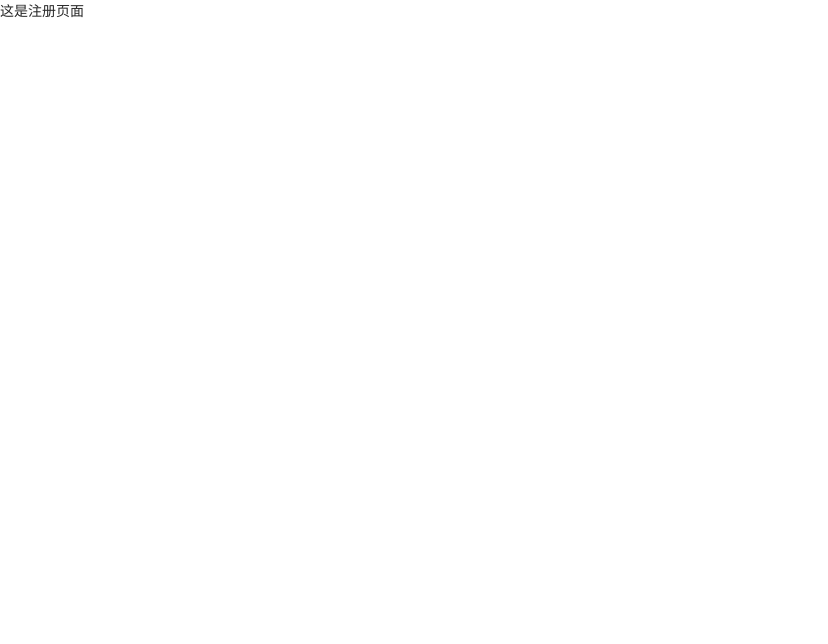
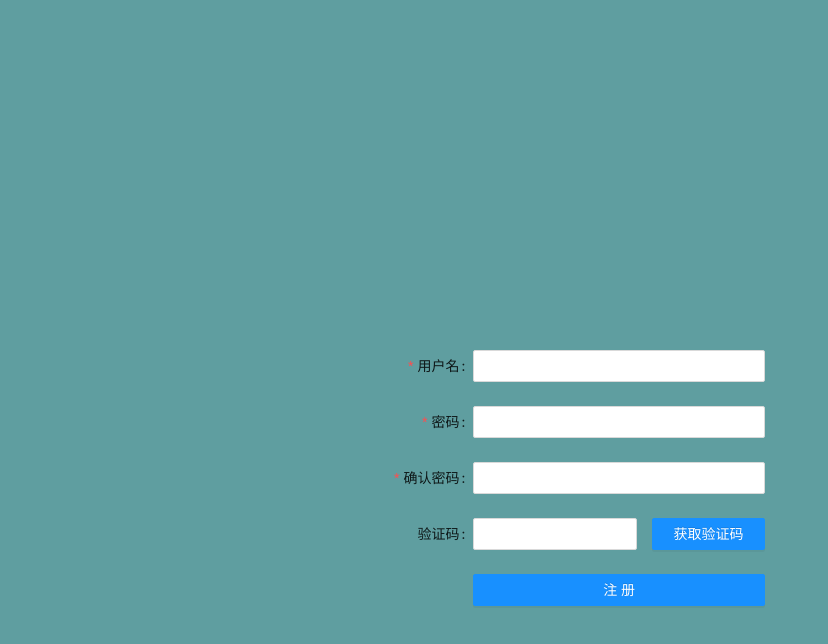
Before and after one commit to Tenglingfeng/myapp-vue3-admin-ts, a Vue app: page /#/register in a window 1280 px wide. Shown: the top 644 px of the page, without its empty margins (0-828 px from the left). Built offline with nearby package versions, Linux system fonts and the light colour scheme.

Commit message:
JS封装,导入有三种方式,按需导入,单个导入,全部导入,自定义验证

```diff
--- /dev/null
+++ b/src/utils/validation.js
@@ -0,0 +1,20 @@
+/* eslint-disable prettier/prettier */
+// eslint-disable-next-line @typescript-eslint/explicit-module-boundary-types
+/**
+ *
+ * @param {手机号}} value
+ * @returns
+ */
+export function checkPhone(value){
+    let regPhone =/^1[3456789]\d{9}$/;
+    return regPhone.test(value);
+}
+
+/**
+ *
+ * @param {密码} value
+ * @returns
+ */
+export function checkPassword(value){
+    return true;
+}
--- a/src/views/account/Register.vue
+++ b/src/views/account/Register.vue
@@ -1,13 +1,128 @@
 <template>
-  <div>这是注册页面</div>
+  <div class="account">
+    <div class="form-wrap">
+      <a-form
+        name="custom-validation"
+        ref="formRef"
+        v-bind="layout"
+        :model="account_form"
+        :rules="rules_form"
+        @finish="handleFinish"
+      >
+        <a-form-item has-feedback label="用户名" name="username">
+          <a-input
+            type="text"
+            autocomplete="off"
+            v-model:value="account_form.username"
+          />
+        </a-form-item>
+        <a-form-item has-feedback label="密码" name="password">
+          <a-input
+            type="password"
+            autocomplete="off"
+            v-model:value="account_form.password"
+          />
+        </a-form-item>
+        <a-form-item has-feedback label="确认密码" name="password2">
+          <a-input
+            type="password"
+            autocomplete="off"
+            v-model:value="account_form.passwords"
+          />
+        </a-form-item>
+
+        <a-form-item has-feedback label="验证码">
+          <a-row :gutter="15">
+            <a-col :span="14">
+              <a-input
+                type="text"
+                autocomplete="off"
+                v-model:value="account_form.code"
+              />
+            </a-col>
+            <a-col :span="10">
+              <a-button type="primary" block>获取验证码</a-button>
+            </a-col>
+          </a-row>
+        </a-form-item>
+        <a-form-item :wrapper-col="{ span: 14, offset: 4 }">
+          <a-button type="primary" html-type="submit" block>注册</a-button>
+        </a-form-item>
+      </a-form>
+    </div>
+  </div>
 </template>
 
-
-
-<script>
-import { defineComponent } from "vue";
-
+<script lang="ts">
+import { checkPhone } from "@/utils/validation";
+import { RuleObject } from "ant-design-vue/lib/form/interface";
+import { defineComponent, reactive, toRefs } from "vue";
+//局部组件
 export default defineComponent({
   name: "register",
+  components: {},
+  setup(props) {
+    let validateUserName = async (_rule: RuleObject, value: string) => {
+      if (!checkPhone(value)) {
+        console.log(value);
+        return Promise.reject("请输入正确的手机号");
+      }
+      return Promise.resolve();
+    };
+
+    const formConfig = reactive({
+      layout: {
+        labelCol: {
+          span: 4,
+        },
+        wrapperCol: {
+          span: 14,
+        },
+      },
+      account_form: {
+        username: "",
+        password: "",
+        passwords: "",
+        code: "",
+      },
+      rules_form: {
+        username: [
+          {
+            validator: validateUserName,
+            required: true,
+            message: "Please input username",
+          },
+        ],
+        password: [
+          {
+            required: true,
+            message: "Please input password",
+          },
+        ],
+        password2: [
+          {
+            //validator: validatePass,
+            trigger: "change",
+            required: true,
+          },
+        ],
+      },
+    });
+    const data = toRefs(formConfig);
+
+    //表单验证
+    const handleFinish = () => {
+      alert(111);
+    };
+
+    return {
+      ...data,
+      handleFinish,
+    };
+  },
 });
 </script>
+
+<style lang="scss">
+@import "./style.scss";
+</style>
--- a/src/views/account/style.scss
+++ b/src/views/account/style.scss
@@ -3,7 +3,7 @@
     height: 100vh;
     background-color:cadetblue;
     .form-wrap{
-        width: 300px;
+        width: 500px;
         margin: auto;
         padding-top: 350px;
         color: blanchedalmond;
```
Also changed, not shown: 1 other file (tests, documents, lock files or other folders).
